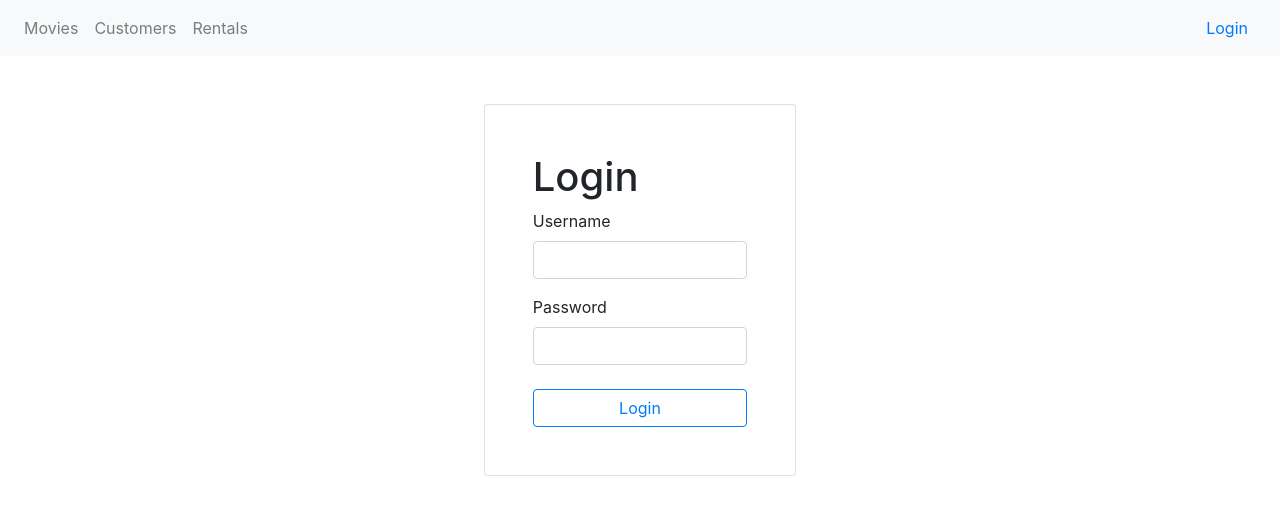
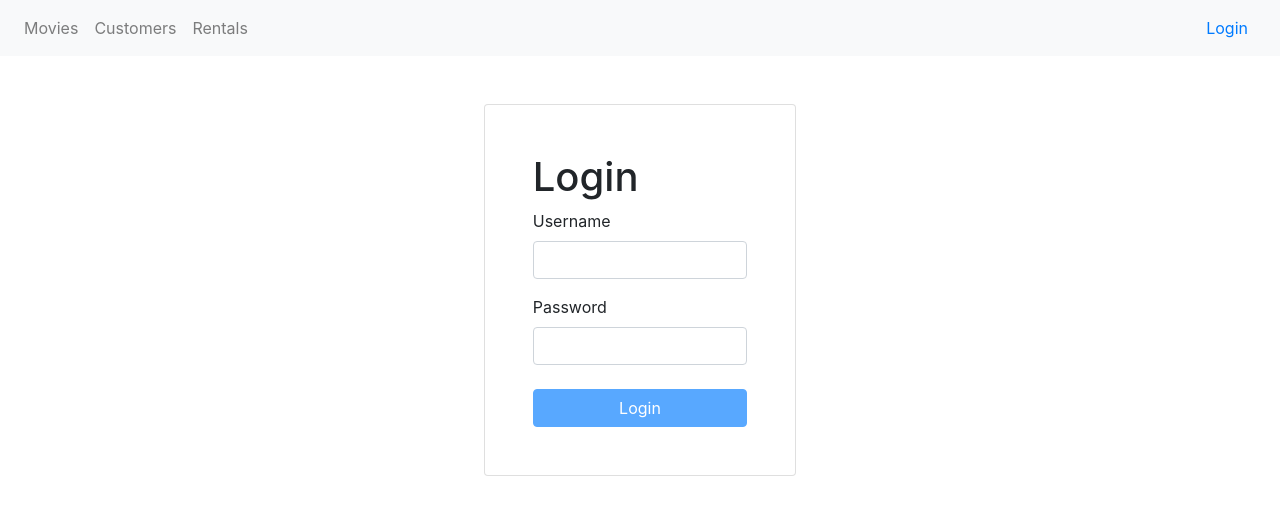
Before and after one commit to sungcastro/react-table, a React (Create React App) app: page /login in a window 1280 px wide. Shown: the top 512 px of the page. Built offline with nearby package versions, Linux system fonts and the light colour scheme.

Commit message:
Disabiling the submit button

```diff
--- a/src/components/loginForm.jsx
+++ b/src/components/loginForm.jsx
@@ -84,7 +84,10 @@ class LoginForm extends Component {
               error={errors.password}
               onChange={this.handleChange}
             />
-            <button className="btn btn-outline-primary btn-block mt-4">
+            <button
+              disabled={this.validate()}
+              className="btn btn-primary btn-block mt-4"
+            >
               Login
             </button>
           </form>
```
